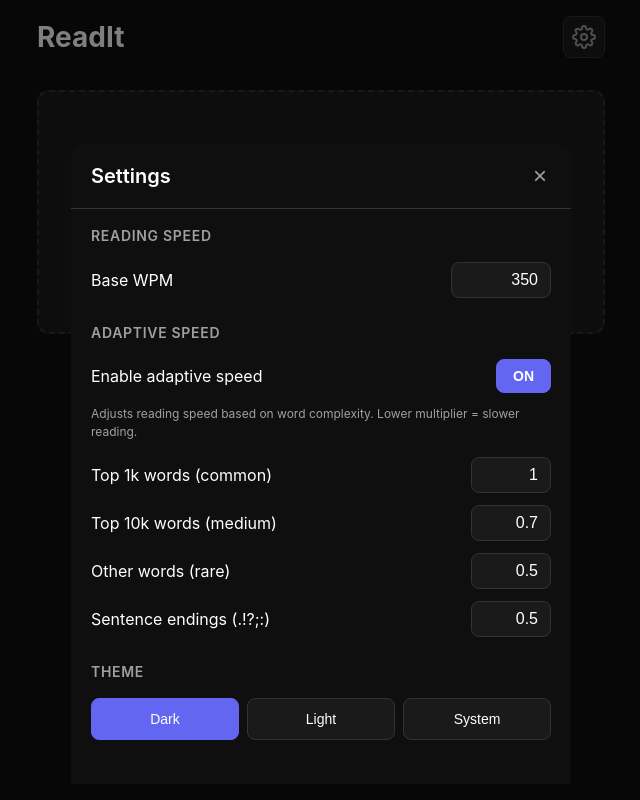
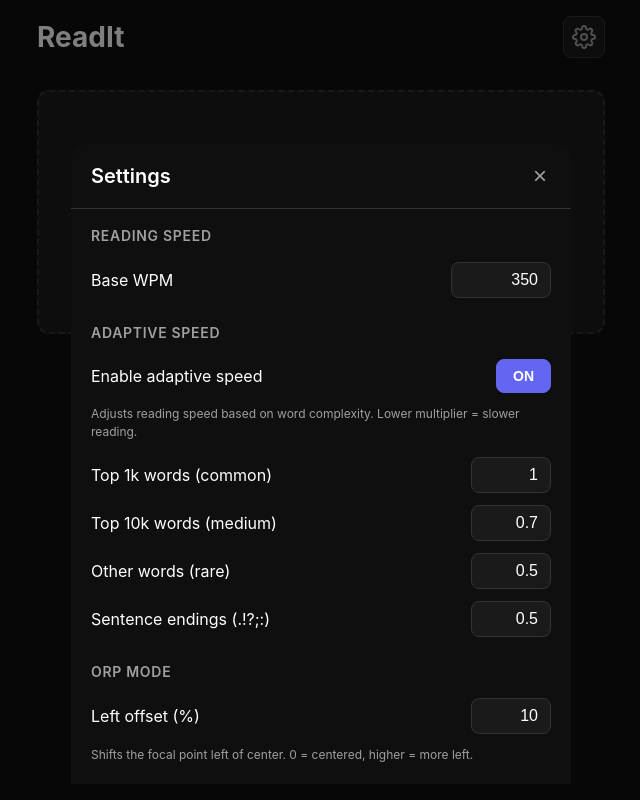
Before and after one commit to TuscanPL/ReadIt, a Vue app: page / in a window 1280 px wide. Both pictures are taken after a click on the button "Settings". Shown: the whole page, without its empty margins (319-959 px from the left). Built offline with nearby package versions, Linux system fonts and the light colour scheme.

Commit message:
feat: Add configurable left offset for ORP mode
- Adds orpOffset setting (0-50%, default 10%) to shift focal point left
- New "ORP Mode" section in Settings with offset control
- Wraps ORP display in container with translateX transform
- Makes reading feel more natural with slight left bias

```diff
--- a/src/components/Reader.vue
+++ b/src/components/Reader.vue
@@ -191,6 +191,14 @@ const orpParts = computed(() => {
     after: word.slice(orpIndex + 1),
   };
 });
+
+// ORP left offset style
+const orpOffsetStyle = computed(() => {
+  const offset = props.settings.orpOffset ?? 10;
+  return {
+    transform: `translateX(-${offset}%)`,
+  };
+});
 </script>
 
 <template>
@@ -266,12 +274,14 @@ const orpParts = computed(() => {
         </span>
         <!-- ORP Mode -->
         <template v-else-if="settings.orpEnabled">
-          <div class="orp-container" :style="{ fontSize: wordFontSize }">
-            <span class="orp-before">{{ orpParts.before }}</span>
-            <span class="orp-focus">{{ orpParts.orp }}</span>
-            <span class="orp-after">{{ orpParts.after }}</span>
+          <div class="orp-wrapper" :style="orpOffsetStyle">
+            <div class="orp-container" :style="{ fontSize: wordFontSize }">
+              <span class="orp-before">{{ orpParts.before }}</span>
+              <span class="orp-focus">{{ orpParts.orp }}</span>
+              <span class="orp-after">{{ orpParts.after }}</span>
+            </div>
+            <div class="orp-marker"></div>
           </div>
-          <div class="orp-marker"></div>
         </template>
         <!-- Normal Mode -->
         <span v-else class="current-word" :style="{ fontSize: wordFontSize }">{{ currentWord }}</span>
@@ -497,6 +507,12 @@ const orpParts = computed(() => {
 }
 
 /* ORP Mode Styles */
+.orp-wrapper {
+  display: flex;
+  flex-direction: column;
+  align-items: center;
+}
+
 .orp-container {
   display: flex;
   align-items: center;
--- a/src/components/Settings.vue
+++ b/src/components/Settings.vue
@@ -19,6 +19,7 @@ const top10kMultiplier = ref(props.settings.speed.top10kMultiplier);
 const otherMultiplier = ref(props.settings.speed.otherMultiplier);
 const punctuationMultiplier = ref(props.settings.speed.punctuationMultiplier);
 const adaptiveSpeedEnabled = ref(props.settings.speed.adaptiveSpeedEnabled);
+const orpOffset = ref(props.settings.speed.orpOffset ?? 10);
 const theme = ref(props.settings.theme);
 
 // Watch for prop changes
@@ -29,6 +30,7 @@ watch(() => props.settings, (newSettings) => {
   otherMultiplier.value = newSettings.speed.otherMultiplier;
   punctuationMultiplier.value = newSettings.speed.punctuationMultiplier;
   adaptiveSpeedEnabled.value = newSettings.speed.adaptiveSpeedEnabled;
+  orpOffset.value = newSettings.speed.orpOffset ?? 10;
   theme.value = newSettings.theme;
 }, { deep: true });
 
@@ -65,6 +67,12 @@ function handleMultiplierChange(type: 'top1k' | 'top10k' | 'other' | 'punctuatio
 function toggleAdaptiveSpeed() {
   adaptiveSpeedEnabled.value = !adaptiveSpeedEnabled.value;
   emit('updateSpeedSettings', { adaptiveSpeedEnabled: adaptiveSpeedEnabled.value });
+}
+
+function handleOrpOffsetChange(e: Event) {
+  const value = parseInt((e.target as HTMLInputElement).value) || 10;
+  orpOffset.value = Math.max(0, Math.min(50, value));
+  emit('updateSpeedSettings', { orpOffset: orpOffset.value });
 }
 
 function handleThemeChange(newTheme: 'dark' | 'light' | 'system') {
@@ -178,6 +186,27 @@ function handleThemeChange(newTheme: 'dark' | 'light' | 'system') {
               />
             </div>
           </div>
+        </section>
+
+        <section class="settings-section">
+          <h3>ORP Mode</h3>
+
+          <div class="setting-item">
+            <label for="orpOffset">Left offset (%)</label>
+            <input
+              id="orpOffset"
+              type="number"
+              min="0"
+              max="50"
+              :value="orpOffset"
+              @change="handleOrpOffsetChange"
+              class="input-field small"
+            />
+          </div>
+
+          <p class="setting-hint">
+            Shifts the focal point left of center. 0 = centered, higher = more left.
+          </p>
         </section>
 
         <section class="settings-section">
--- a/src/services/storage.ts
+++ b/src/services/storage.ts
@@ -12,6 +12,7 @@ const defaultSettings: AppSettings = {
     punctuationMultiplier: 0.5,
     adaptiveSpeedEnabled: true,
     orpEnabled: false,
+    orpOffset: 10,
   },
   theme: 'dark',
 };
--- a/src/types/index.ts
+++ b/src/types/index.ts
@@ -22,6 +22,7 @@ export interface SpeedSettings {
   punctuationMultiplier: number; // Default 0.5 (slower for sentence endings)
   adaptiveSpeedEnabled: boolean;
   orpEnabled: boolean;        // Optimal Recognition Point mode
+  orpOffset: number;          // Left offset percentage (0-50), default 10
 }
 
 export interface AppSettings {
```
